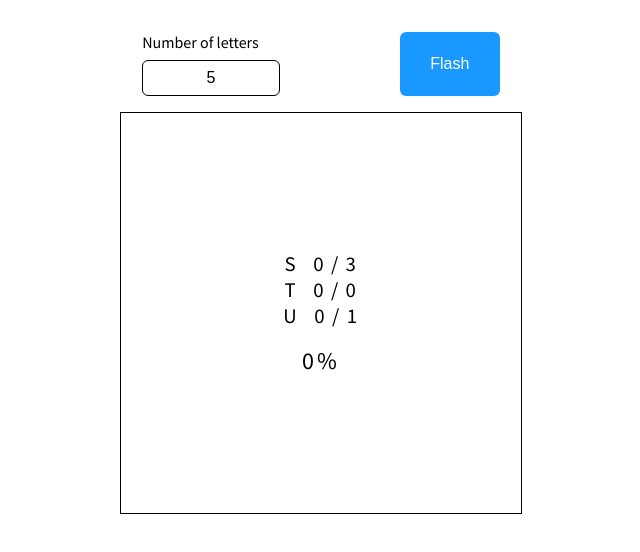
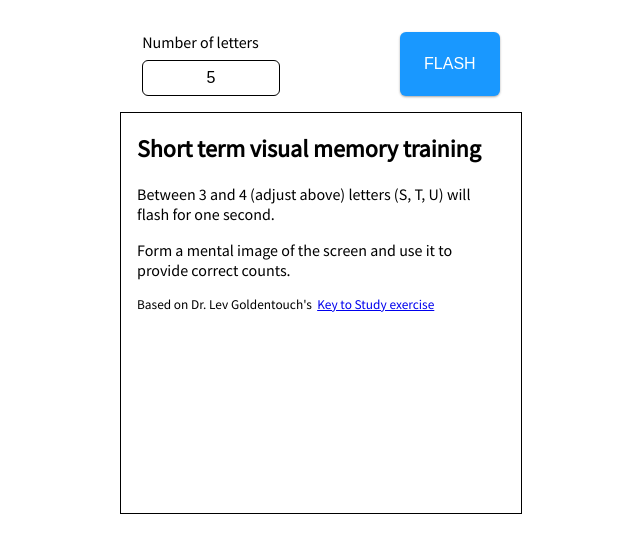
Before and after one commit to gabrielrotbart/memorx, a React (Create React App) app: page / in a window 1280 px wide. Shown: the top 552 px of the page, without its empty margins (319-959 px from the left). Built offline with nearby package versions, Linux system fonts and the light colour scheme.

Commit message:
looks alright

```diff
--- a/src/components/CanvasController.js
+++ b/src/components/CanvasController.js
@@ -11,7 +11,7 @@ class CanvasController extends React.Component {
 
     this.state = {
       showingLetters: false,
-      showingQuiz: true,
+      showingQuiz: false,
       letters: this.lettersToDisplay()
     }
 
@@ -20,7 +20,13 @@ class CanvasController extends React.Component {
 
   adjustNumLetters(numOfLetters) {
     const adjusted = numOfLetters - randomBetween(0, 2)
-    return adjusted > 3 ? adjusted : 3
+    if (adjusted < 3) {
+      return 3
+    } else if (adjusted > 15) {
+      return 15
+    } else {
+      return adjusted
+    }
   }
 
   showLetters(event) {
@@ -56,18 +62,15 @@ class CanvasController extends React.Component {
     )
   }
 
-  renderCanvas() {
-    if (this.state.showingLetters && !this.state.showingQuiz) {
-      return this.renderLetters()
-    } else if (this.state.showingQuiz) {
-      return this.renderQuiz()
-    } else {
+  renderInstructions() {
+    const adjustedNumOfLetters = this.adjustNumLetters(this.props.numOfLetters)
+
     return (
       <Canvas>
         <div className='message'>
           <h2 className='heading-2'>Short term visual memory training</h2>
           <p>
-              Between {this.props.numOfLetters - 1} and {this.props.numOfLetters} (adjust above) letters will flash for one second.
+            Between {adjustedNumOfLetters - 1} and {adjustedNumOfLetters} (adjust above) letters ({this.props.possibleLetters.join(', ')}) will flash for one second.
           </p>
           <p>
             Form a mental image of the screen and use it to provide correct counts.
@@ -80,6 +83,17 @@ class CanvasController extends React.Component {
       </Canvas>
     )
   }
+
+  renderCanvas() {
+    if (this.state.showingLetters && !this.state.showingQuiz) {
+      return this.renderLetters()
+    } else if (this.state.showingQuiz) {
+      return this.renderQuiz()
+    } else {
+      return (
+        this.renderInstructions()
+      )
+    }
   }
 
   render() {
--- a/src/components/Quiz.js
+++ b/src/components/Quiz.js
@@ -9,7 +9,7 @@ class Quiz extends React.Component {
     super(props);
 
     this.state = {
-      hasAnswered: true,
+      hasAnswered: false,
       answers: props.possibleLetters.reduce((answers, letter) => {
         answers[letter] = 0
         return answers
--- a/src/components/QuizResult.js
+++ b/src/components/QuizResult.js
@@ -28,16 +28,15 @@ class QuizResult extends React.Component {
     const letters = Object.keys(letterCounts)
     const answers = this.props.answers
 
-    const precentages = letters.map((letter) => {
-      const incorrect = Math.abs(letterCounts[letter] - answers[letter])
-      return 1 - (incorrect / letterCounts[letter])
-    })
+    const incorrectAnswers = letters.reduce((sum, letter) => {
+      const incorrectCount = Math.abs(letterCounts[letter] - answers[letter])
+      const incorrect = incorrectCount > 0 ? 1 : 0
+      return sum + incorrect
+    }, 0)
 
-    const total = precentages.reduce((sum, precentage) => {
-      return sum + precentage
-    })
+    const totalPrecentage = (1 - (incorrectAnswers / letters.length)) * 100
 
-    return (total / letters.length) * 100
+    return Math.round(totalPrecentage)
   }
 
   render() {
--- a/src/css/style.css
+++ b/src/css/style.css
@@ -19,15 +19,26 @@ body {
   padding: 1rem;
   border-radius: 6px;
   border: 0;
-  text-transform: capitalize;
+  text-transform: uppercase;
   font-size: 1rem;
   background-color: #1998ff;
   color: #fff;
   width: 7.5rem;
+  box-shadow: 0 1px 3px rgba(0,0,0,0.12), 0 1px 2px rgba(0,0,0,0.24);
+  transition: all 0.3s cubic-bezier(.25,.8,.25,1);
+}
+
+.btn:hover {
+  background-color: #39a4fb;;
 }
 
 .btn:focus {
   outline: 0;
+}
+
+.btn:active {
+  background-color: #1998ff;
+  box-shadow: none;
 }
 
 .label {
@@ -128,5 +139,5 @@ body {
 .results .percentage {
   margin-top: 1rem;
   font-size: 1.5rem;
-  letter-spacing: 0.2rem;
+  letter-spacing: 0.1rem;
 }
```
Also changed, not shown: src/components/Input.js (+6 -1 lines), src/components/NumOfLettersSelect.js (+6 -1 lines), 1 other file (tests, documents, lock files or other folders). Lines whose indentation alone changed are shown as unchanged.
